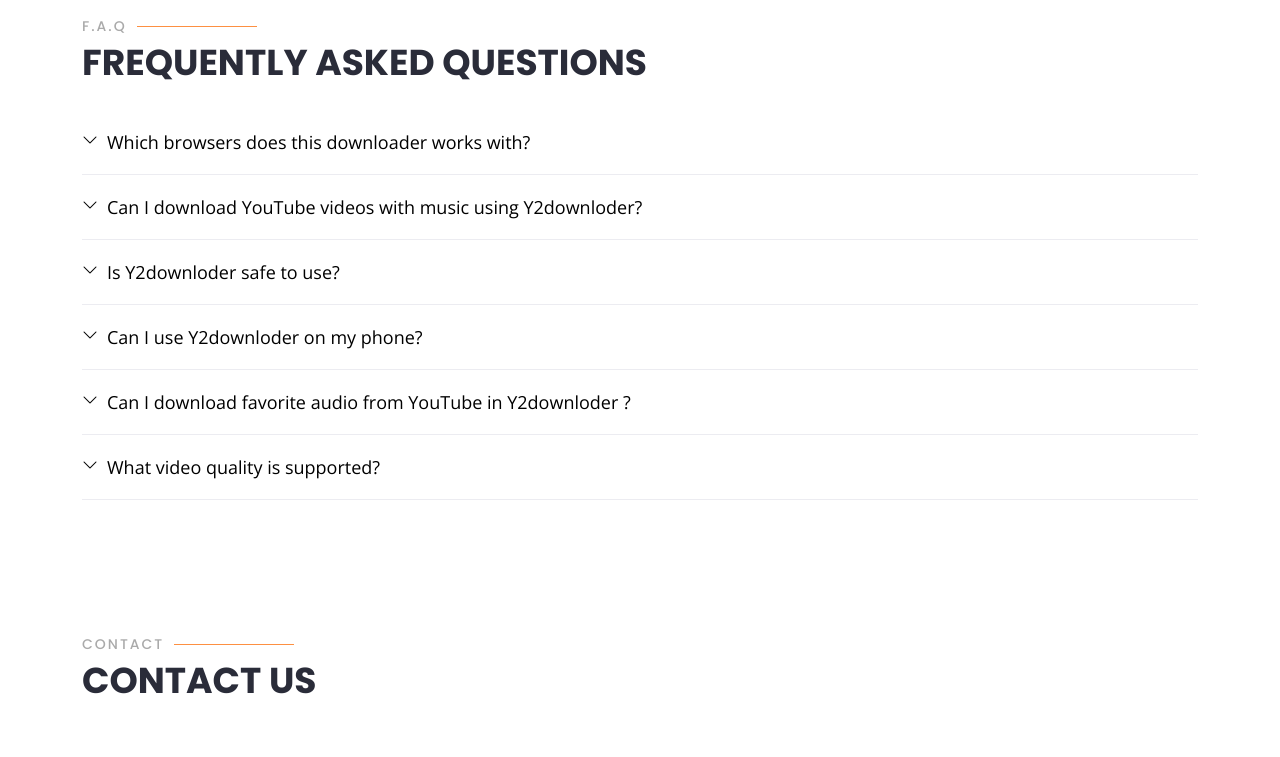
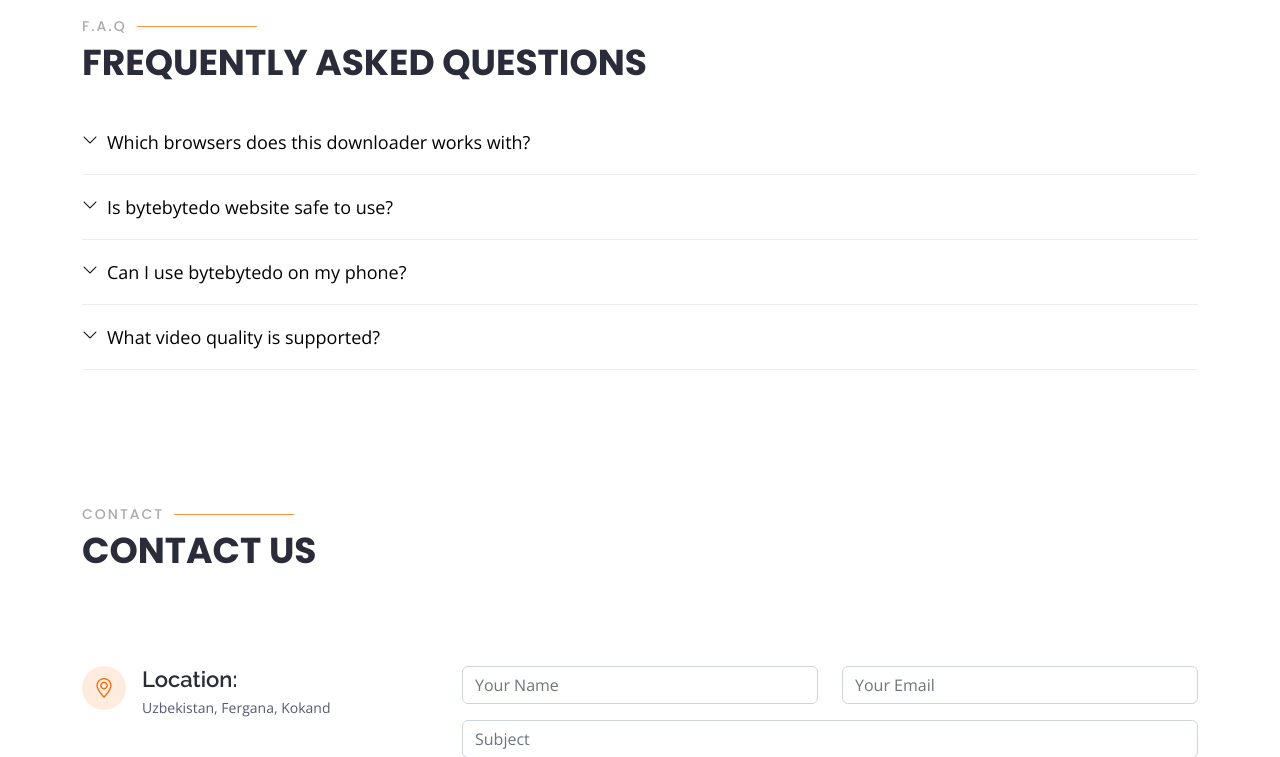
Before and after one commit to Asilbek-MR/pdfdonw, a Django app: page / in a window 1280 px wide. Shown: the part 658-1415 px from the top of the page. Run offline with Django 4.2, Linux system fonts and the light colour scheme; some libraries are stand-ins or nearby versions.

Commit message:
fixed words about website

```diff
--- a/donwapp/urls.py
+++ b/donwapp/urls.py
@@ -1,10 +1,11 @@
 from django.urls import path
-from .views import index, show, done
+from .views import index, show, done, feedback
 
 
 urlpatterns = [
     path('', index, name='index'),
     path('show/', show, name='show'),
     path('done/', done, name='done'),
+    path('feedback/', feedback, name='feedback'),
 
 ]
--- a/donwapp/views.py
+++ b/donwapp/views.py
@@ -72,9 +72,12 @@ def show(request):
     return render(request, 'about.html', context=context)
 
 def done(request):
+    return render(request, 'done.html')
+
+def feedback(request):
     name = request.POST.get('name')
     email = request.POST.get('email')
     subject = request.POST.get('subject')
     text = request.POST.get('message')
     Feedback.objects.create(name=name, email=email, subject=subject, text=text)
-    return render(request, 'done.html')
+    return render(request, 'feedback.html')
--- a/templates/index.html
+++ b/templates/index.html
@@ -729,45 +729,45 @@
             </div>
           </li>
 
-          <li>
-            <div data-bs-toggle="collapse" href="#faq2" class="collapsed question">Can I download YouTube videos with music using Y2downloder? <i class="bi bi-chevron-down icon-show"></i><i class="bi bi-chevron-up icon-close"></i></div>
+          <!--<li>
+            <div data-bs-toggle="collapse" href="#faq2" class="collapsed question">Can I download YouTube videos with music using bytebytedo? <i class="bi bi-chevron-down icon-show"></i><i class="bi bi-chevron-up icon-close"></i></div>
             <div id="faq2" class="collapse" data-bs-parent=".faq-list">
               <p>
                 Yes, you can download YouTube videos with music using Y2downloder The tool allows you to download the video in its original format, including the music.
               </p>
             </div>
-          </li>
+          </li> -->
 
           <li>
-            <div data-bs-toggle="collapse" href="#faq3" class="collapsed question">Is Y2downloder safe to use? <i class="bi bi-chevron-down icon-show"></i><i class="bi bi-chevron-up icon-close"></i></div>
+            <div data-bs-toggle="collapse" href="#faq3" class="collapsed question">Is bytebytedo website safe to use? <i class="bi bi-chevron-down icon-show"></i><i class="bi bi-chevron-up icon-close"></i></div>
             <div id="faq3" class="collapse" data-bs-parent=".faq-list">
               <p>
-                Yes, Y2downloder is safe to use. The tool is free of any malware or viruses, and your personal information is not stored or shared with third parties.
+                Yes, bytebytedo is safe to use. The tool is free of any malware or viruses, and your personal information is not stored or shared with third parties.
               </p>
             </div>
           </li>
 
           <li>
-            <div data-bs-toggle="collapse" href="#faq4" class="collapsed question">Can I use Y2downloder on my phone? <i class="bi bi-chevron-down icon-show"></i><i class="bi bi-chevron-up icon-close"></i></div>
+            <div data-bs-toggle="collapse" href="#faq4" class="collapsed question">Can I use bytebytedo on my phone? <i class="bi bi-chevron-down icon-show"></i><i class="bi bi-chevron-up icon-close"></i></div>
             <div id="faq4" class="collapse" data-bs-parent=".faq-list">
               <p>
-                Yes, you can use the Y2downloder on your phone, tablet and computer through a browser.              </p>
+                Yes, you can use the bytebytedo on your phone, tablet and computer through a browser.              </p>
             </div>
           </li>
 
-          <li>
-            <div data-bs-toggle="collapse" href="#faq5" class="collapsed question">Can I download favorite audio from YouTube in Y2downloder ? <i class="bi bi-chevron-down icon-show"></i><i class="bi bi-chevron-up icon-close"></i></div>
+          <!--<li>
+            <div data-bs-toggle="collapse" href="#faq5" class="collapsed question">Can I download favorite audio from YouTube in bytebytedo ? <i class="bi bi-chevron-down icon-show"></i><i class="bi bi-chevron-up icon-close"></i></div>
             <div id="faq5" class="collapse" data-bs-parent=".faq-list">
               <p>
-                Y2downloder  converter will sort you musically. It modifies videos before downloading. It’s now easy to create light versions of any video online without compromising on quality. Simply open the page with your popular song and grab its link. Paste it on this tool and choose 3gpp, mp3, mp4, webm output format.              </p>
+                bytebytedo  converter will sort you musically. It modifies videos before downloading. It’s now easy to create light versions of any video online without compromising on quality. Simply open the page with your popular song and grab its link. Paste it on this tool and choose 3gpp, mp3, mp4, webm output format.              </p>
             </div>
-          </li>
+          </li> -->
 
           <li>
             <div data-bs-toggle="collapse" href="#faq6" class="collapsed question">What video quality is supported? <i class="bi bi-chevron-down icon-show"></i><i class="bi bi-chevron-up icon-close"></i></div>
             <div id="faq6" class="collapse" data-bs-parent=".faq-list">
               <p>
-                Most videos are in MP4 format and as SD, HD, FullHD, 2K, 4K. The quality depends on the uploaded file. If the author uploaded it in 1080p, YouTube videos can be saved in the same quality.
+                Most videos are in MP4 format and as SD, HD, FullHD. The quality depends on the uploaded file. If the author uploaded it in 1080p, YouTube videos can be saved in the same quality.
               </p>
             </div>
           </li>
@@ -903,7 +903,7 @@
 
           <div class="col-lg-8 mt-5 mt-lg-0" data-aos="fade-left">
 
-            <form class="hp-email-form" action="{% url 'index' %}" method="post" >
+            <form class="hp-email-form" action="{% url 'feedback' %}" method="post" >
               {% csrf_token %}
               <div class="row">
                 <div class="col-md-6 form-group">
```
Also changed, not shown: templates/feedback.html (added, +10 -0 lines).
